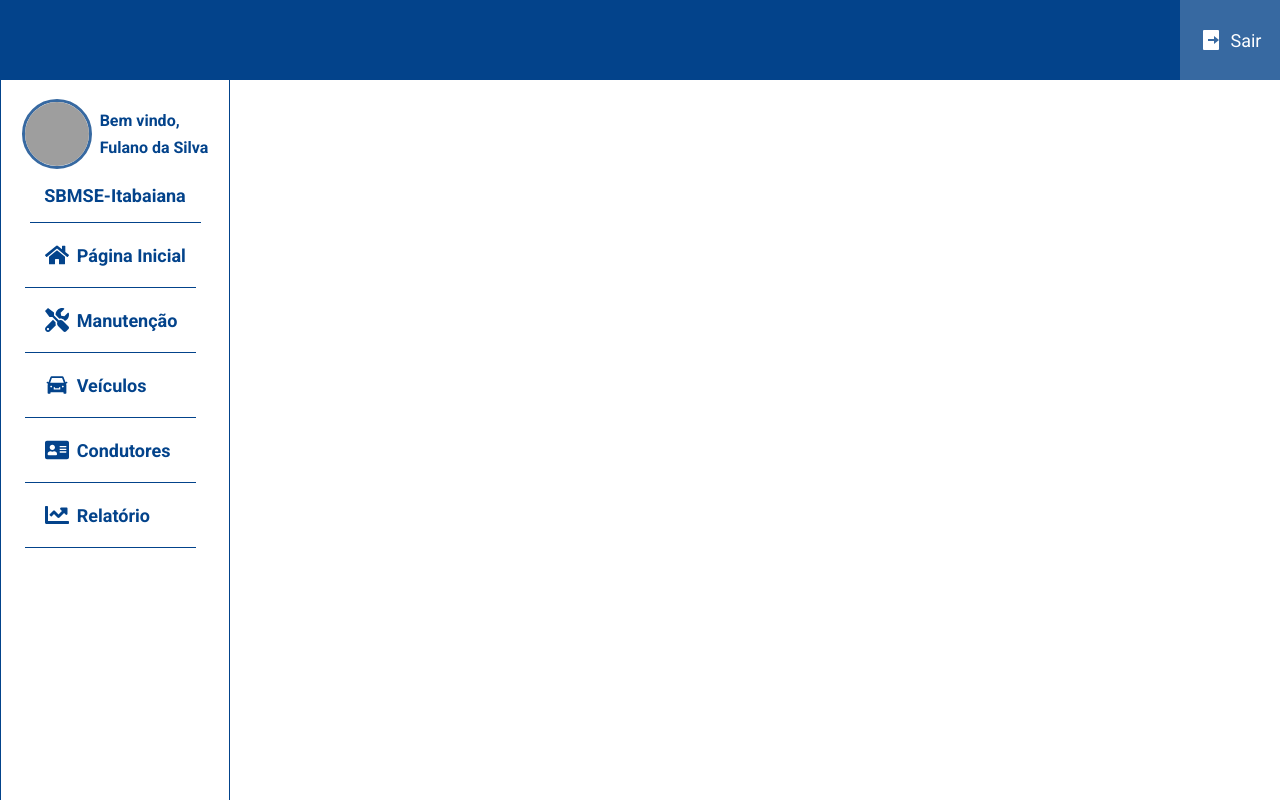
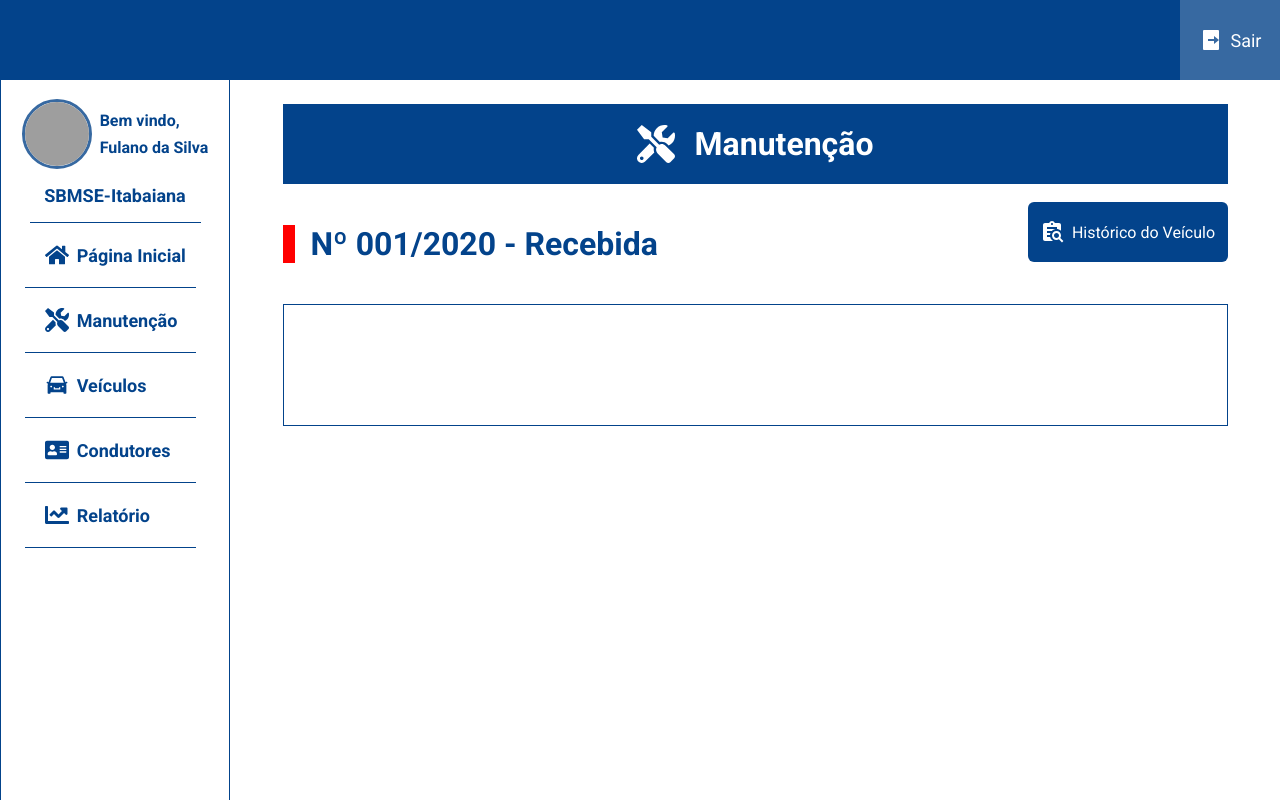
Before and after one commit to gabriel-sisjr/GereFrotaWeb, a React (Create React App) app: page /manutencaoRecebida in a window 1280 px wide. Built offline with nearby package versions, Linux system fonts and the light colour scheme; grey boxes are pictures that could not be loaded.

Commit message:
Iniciando tela de manutencao Recebida

```diff
--- a/src/components/Listas/ListaSolicitacoes/index.tsx
+++ b/src/components/Listas/ListaSolicitacoes/index.tsx
@@ -5,28 +5,32 @@ import {
   ContainerNumero,
   ContainerAcoes,
   ContainerRemetente,
+  ContainerItems,
 } from './styles';
 import { CarCog, Search } from '../../../styles/icons';
 
 interface PropsList {
   numero?: string;
-  status?: string;
+  status: number;
+  statusDescricao: string;
   remetente?: string;
   data?: string;
 }
 const ListaSolicitacoes: React.FC<PropsList> = ({
   numero,
+  statusDescricao,
   status,
   remetente,
   data,
 }) => {
   return (
-    <Container to="/manutencoes">
+    <Container status={status}>
+      <ContainerItems to="/manutencoes">
         <ContainerNumero>
           <CarCog />
           <div>
             <span>{numero}</span>
-          <span>{status}</span>
+            <span>{statusDescricao}</span>
           </div>
         </ContainerNumero>
         <ContainerRemetente>
@@ -37,6 +41,7 @@ const ListaSolicitacoes: React.FC<PropsList> = ({
           <Search />
           <span>Visualizar</span>
         </ContainerAcoes>
+      </ContainerItems>
     </Container>
   );
 };
--- a/src/components/Listas/ListaSolicitacoes/styles.ts
+++ b/src/components/Listas/ListaSolicitacoes/styles.ts
@@ -1,7 +1,11 @@
-import styled from 'styled-components';
+/* eslint-disable no-nested-ternary */
+import styled, { css } from 'styled-components';
 import { Link } from 'react-router-dom';
 
-export const Container = styled(Link)`
+interface PropsContainer {
+  status: number;
+}
+export const Container = styled.div<PropsContainer>`
   width: 95%;
   height: 90px;
   display: flex;
@@ -9,7 +13,24 @@ export const Container = styled(Link)`
   margin-bottom: 18px;
   border: 4px solid var(--alert);
   border-radius: 8px;
-  text-decoration: none;
+
+  ${(props) =>
+    props.status === 1
+      ? css`
+          border: 4px solid var(--alert);
+        `
+      : props.status === 2
+      ? css`
+          border: 4px solid var(--atencao);
+        `
+      : props.status === 3
+      ? css`
+          border: 4px solid var(--confirm);
+        `
+      : css`
+          border: 4px solid var(--primary);
+        `}
+
   transition: transform 0.2s;
   &:hover {
     transform: translateX(10px);
@@ -41,6 +62,13 @@ export const Container = styled(Link)`
       align-items: center;
     }
   }
+`;
+
+export const ContainerItems = styled(Link)`
+  display: flex;
+  flex: 1;
+  align-items: center;
+  text-decoration: none;
 `;
 export const ContainerNumero = styled.div`
   width: 40%;
--- a/src/components/MenuBar/index.tsx
+++ b/src/components/MenuBar/index.tsx
@@ -47,7 +47,7 @@ const MenuBar: React.FC = () => {
           <IconConductor />
           <span>Condutores</span>
         </MenuBottom>
-        <MenuBottom to="/realizarVistoria">
+        <MenuBottom to="/manutencaoRecebida">
           <IconChart />
           <span>Relatório</span>
         </MenuBottom>
--- a/src/pages/PaginaManutencao/index.tsx
+++ b/src/pages/PaginaManutencao/index.tsx
@@ -23,37 +23,43 @@ const PaginaManutencao: React.FC = () => {
   const solicitacoes = [
     {
       numero: '001/2020',
-      status: 'Recebida',
+      status: 1,
+      statusDescricao: 'Recebida',
       remetente: '2º GBM - Estância',
       data: '22/01/2021',
     },
     {
       numero: '001/2020',
-      status: 'Recebida',
+      status: 3,
+      statusDescricao: 'Recebida',
       remetente: '2º GBM - Estância',
       data: '22/01/2021',
     },
     {
       numero: '001/2020',
-      status: 'Recebida',
+      status: 2,
+      statusDescricao: 'Recebida',
       remetente: '2º GBM - Estância',
       data: '22/01/2021',
     },
     {
       numero: '001/2020',
-      status: 'Recebida',
+      status: 1,
+      statusDescricao: 'Recebida',
       remetente: '2º GBM - Estância',
       data: '22/01/2021',
     },
     {
       numero: '001/2020',
-      status: 'Recebida',
+      status: 2,
+      statusDescricao: 'Recebida',
       remetente: '2º GBM - Estância',
       data: '22/01/2021',
     },
     {
       numero: '001/2020',
-      status: 'Recebida',
+      status: 2,
+      statusDescricao: 'Recebida',
       remetente: '2º GBM - Estância',
       data: '22/01/2021',
     },
@@ -89,6 +95,7 @@ const PaginaManutencao: React.FC = () => {
               <ListaSolicitacoes
                 numero={item.numero}
                 status={item.status}
+                statusDescricao={item.statusDescricao}
                 remetente={item.remetente}
                 data={item.data}
               />
--- /dev/null
+++ b/src/pages/PaginaManutencaoRecebida/index.tsx
@@ -0,0 +1,35 @@
+import React from 'react';
+import ButtonLink from 'src/components/ButtonLink';
+
+import { Historic, Tools } from 'src/styles/icons';
+import TitlePages from 'src/components/TitlePages';
+import {
+  Container,
+  ContainerTitle,
+  ContainerBody,
+  ContainerBodyTitle,
+  Body,
+} from './styles';
+
+const PaginaManutencaoRecebida: React.FC = () => {
+  return (
+    <Container>
+      <ContainerTitle>
+        <TitlePages title="Manutenção" icon={Tools} />
+      </ContainerTitle>
+      <ContainerBody>
+        <ContainerBodyTitle>
+          <h1>Nº 001/2020 - Recebida</h1>
+          <ButtonLink
+            to="/manutencaoRecebida"
+            nome="Histórico do Veículo"
+            icon={Historic}
+          />
+        </ContainerBodyTitle>
+        <Body />
+      </ContainerBody>
+    </Container>
+  );
+};
+
+export default PaginaManutencaoRecebida;
--- /dev/null
+++ b/src/pages/PaginaManutencaoRecebida/styles.ts
@@ -0,0 +1,64 @@
+import styled from 'styled-components';
+
+export const Container = styled.div`
+  display: flex;
+  flex-direction: column;
+  align-items: center;
+  max-height: 100%;
+  width: 100%;
+  margin-left: 230px;
+
+  @media (max-width: 720px) {
+    margin-left: min(80px, max(175px, 41vw));
+  }
+`;
+export const ContainerTitle = styled.div`
+  margin-top: 24px;
+  display: flex;
+  align-items: center;
+  justify-content: center;
+  width: 90%;
+  height: 80px;
+  @media (max-width: 720px) {
+    width: 100%;
+    margin-top: 0px;
+    height: 74px;
+  }
+`;
+export const ContainerBody = styled.div`
+  width: 90%;
+  height: 100%;
+  margin-bottom: 45px;
+  > h1 {
+    color: var(--primary);
+    margin-left: 20px;
+    padding: 10px 10px;
+  }
+  @media (max-width: 720px) {
+    width: 95%;
+    h1 {
+      font-size: 24px;
+    }
+  }
+`;
+export const ContainerBodyTitle = styled.div`
+  height: 120px;
+  display: flex;
+  flex-direction: row;
+  justify-content: space-between;
+  align-items: center;
+  h1 {
+    border-left: 12px solid red;
+    padding-left: 16px;
+
+    color: var(--primary);
+  }
+`;
+export const Body = styled.div`
+  width: 100%;
+  height: 100%;
+  border: 1px solid var(--primary);
+  display: flex;
+  align-items: center;
+  flex-direction: column;
+`;
--- a/src/routes/index.tsx
+++ b/src/routes/index.tsx
@@ -12,6 +12,7 @@ import PaginaListaVeiculos from 'src/pages/PaginaListaVeiculos';
 import PaginaListaCondutores from 'src/pages/PaginaListaCondutores';
 import PaginaMenuVeiculo from 'src/pages/PaginaMenuVeiculo';
 import PaginaRealizarVistoria from 'src/pages/PaginaRealizarVistoria';
+import PaginaManutencaoRecebida from 'src/pages/PaginaManutencaoRecebida';
 import { Container, Wrapper } from './styles';
 
 const Routes: React.FC = () => (
@@ -29,6 +30,10 @@ const Routes: React.FC = () => (
         <Route path="/novoCondutor" component={PaginaNovoCondutor} />
         <Route path="/registrarSaida" component={PaginaRegistrarSaída} />
         <Route path="/realizarVistoria" component={PaginaRealizarVistoria} />
+        <Route
+          path="/manutencaoRecebida"
+          component={PaginaManutencaoRecebida}
+        />
       </Switch>
     </Wrapper>
   </Container>
```
Lines whose indentation alone changed are shown as unchanged.
